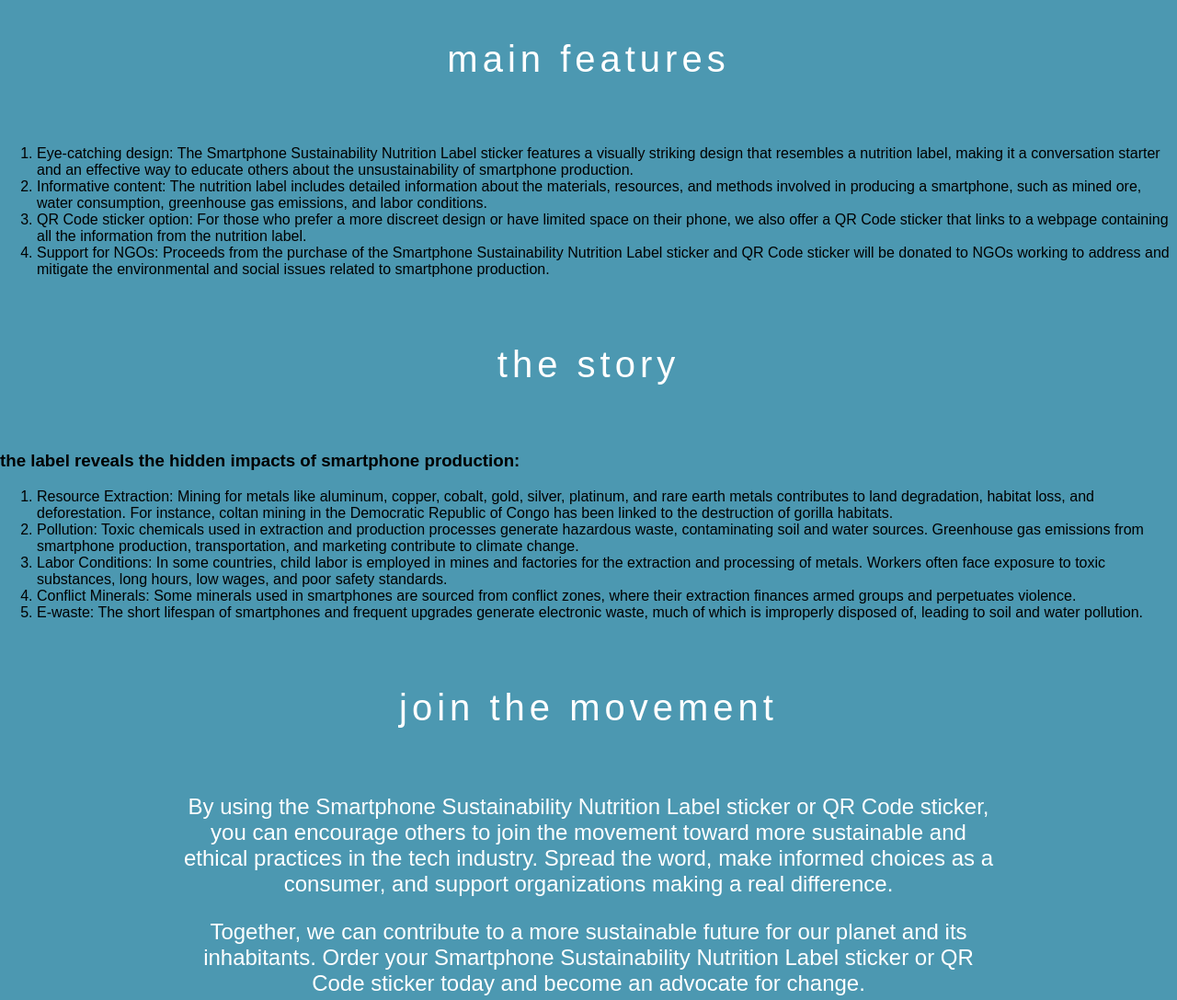
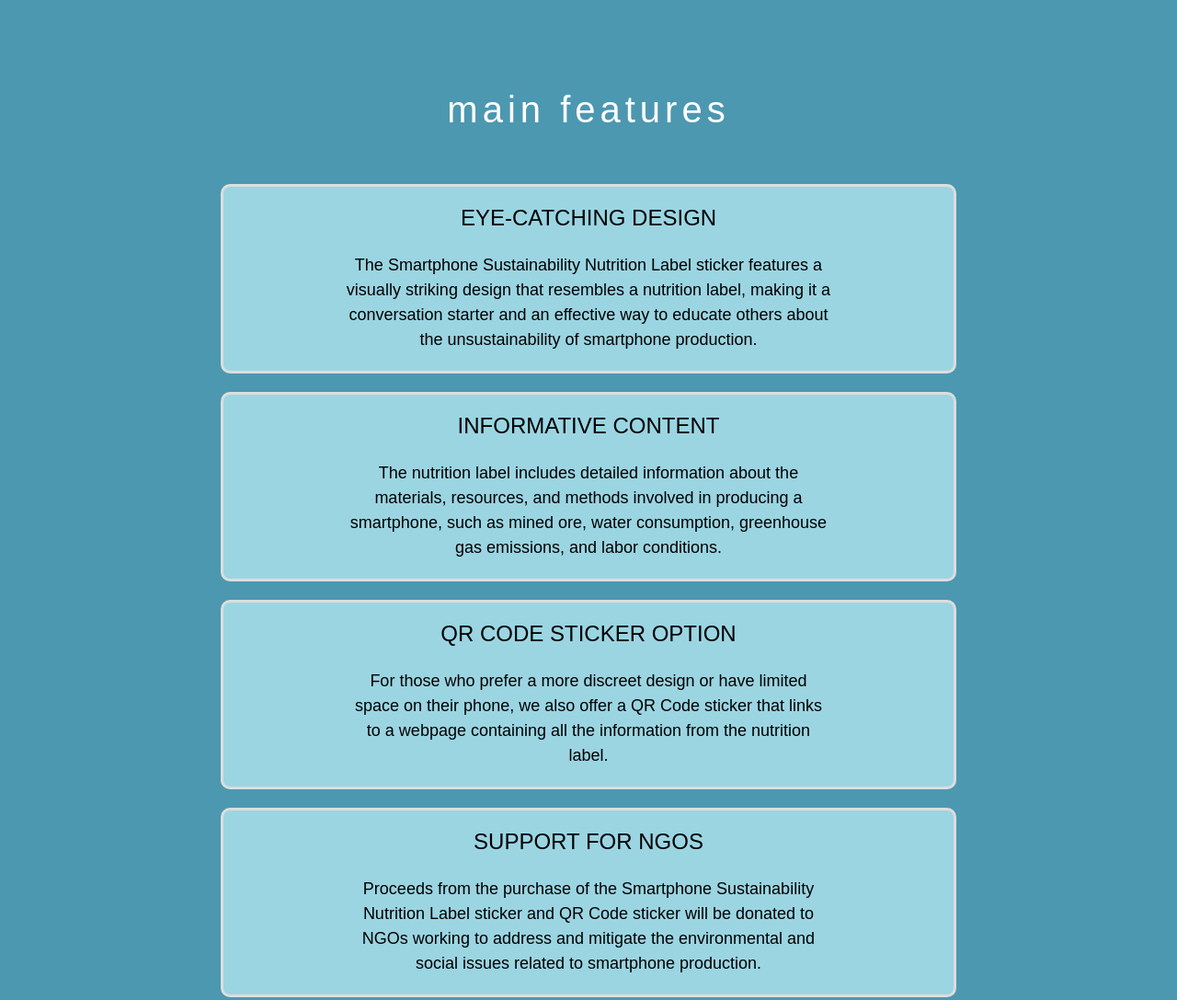
Before and after one commit to rachkorosi/eyeforani, a plain HTML site: page sticker.html in a window 1280 px wide. Shown: the part 1435-2522 px from the top of the page at 92% size. Drawn offline with Linux system fonts and the light colour scheme.

Commit message:
added to sticker page

```diff
--- a/site.css
+++ b/site.css
@@ -134,7 +134,8 @@ footer {
     height: 50%;
 }
 
-p {
+p,
+ol li {
     text-align: center;
     color: white;
     font-size: 150%;
@@ -206,3 +207,38 @@ p {
     justify-content: space-evenly;
     align-items: center;
 }
+
+.features {
+    max-width: 800px;
+    margin: 0 auto;
+    padding: 50px 20px;
+}
+
+.feature-box {
+    background-color: rgba(200, 249, 255, 0.635);
+    border: 3px solid #ddd;
+    border-radius: 10px;
+    margin-bottom: 20px;
+    padding: 20px;
+    transition: transform 0.3s ease-in-out;
+}
+
+.feature-box:hover {
+    transform: translateY(-10px);
+}
+
+.feature-box h3 {
+    margin-top: 0;
+    font-size: 24px;
+    color: black;
+    font-weight: lighter;
+    text-transform: uppercase;
+    text-align: center;
+}
+
+.feature-box p {
+    margin-bottom: 0;
+    font-size: 18px;
+    line-height: 1.5;
+    color: black;
+}
--- a/sticker.html
+++ b/sticker.html
@@ -41,42 +41,44 @@
         </div>
     </section>
 
-    <section>
-        <h2> main features </h2>
-        <ol>
-            <li>
-                Eye-catching design: The Smartphone Sustainability Nutrition Label sticker features a visually
-                striking design that resembles a nutrition label, making it a conversation starter and an effective way
-                to educate others about the unsustainability of smartphone production.
-            </li>
-            <li>
-                Informative content: The nutrition label includes detailed information about the materials,
-                resources, and methods involved in producing a smartphone, such as mined ore, water consumption,
-                greenhouse gas emissions, and labor conditions.
-            </li>
-            <li>
-                QR Code sticker option: For those who prefer a more discreet design or have limited space on their
-                phone,
-                we also offer a QR Code sticker that links to a webpage containing all the information from the
-                nutrition
-                label.
-            </li>
-            <li>
-                Support for NGOs: Proceeds from the purchase of the Smartphone Sustainability Nutrition Label sticker
-                and QR Code sticker will be donated to NGOs working to address and mitigate the environmental and social
-                issues related to smartphone production.
-            </li>
-        </ol>
+
+    <section class="features">
+        <h2>main features</h2>
+        <div class="feature-box">
+            <h3>Eye-catching design</h3>
+            <p>The Smartphone Sustainability Nutrition Label sticker features a visually striking design that resembles
+                a nutrition label, making it a conversation starter and an effective way to educate others about the
+                unsustainability of smartphone production.</p>
+        </div>
+        <div class="feature-box">
+            <h3>Informative content</h3>
+            <p>The nutrition label includes detailed information about the materials, resources, and methods involved in
+                producing a smartphone, such as mined ore, water consumption, greenhouse gas emissions, and labor
+                conditions.</p>
+        </div>
+        <div class="feature-box">
+            <h3>QR Code sticker option</h3>
+            <p>For those who prefer a more discreet design or have limited space on their phone, we also offer a QR Code
+                sticker that links to a webpage containing all the information from the nutrition label.</p>
+        </div>
+        <div class="feature-box">
+            <h3>Support for NGOs</h3>
+            <p>Proceeds from the purchase of the Smartphone Sustainability Nutrition Label sticker and QR Code sticker
+                will be donated to NGOs working to address and mitigate the environmental and social issues related to
+                smartphone production.</p>
+        </div>
     </section>
 
-    <section>
+    <!-- <section>
             <h2> the story </h2>
             <h3> the label reveals the hidden impacts of smartphone production:</h3>
             <ol>
                 <li>
                     Resource Extraction: Mining for metals like aluminum, copper, cobalt, gold, silver, platinum, and
-                rare earth metals contributes to land degradation, habitat loss, and deforestation. For instance, coltan
-                mining in the Democratic Republic of Congo has been linked to the destruction of gorilla habitats. </li>
+                    rare earth metals contributes to land degradation, habitat loss, and deforestation. For instance,
+                    coltan
+                    mining in the Democratic Republic of Congo has been linked to the destruction of gorilla habitats.
+                </li>
 
                 <li> Pollution: Toxic chemicals used in extraction and production processes generate hazardous waste,
                     contaminating soil and water sources. Greenhouse gas emissions from smartphone production,
@@ -84,7 +86,8 @@
 
                 <li> Labor Conditions: In some countries,
                     child labor is employed in mines and factories for the
-                extraction and processing of metals. Workers often face exposure to toxic substances, long hours, low
+                    extraction and processing of metals. Workers often face exposure to toxic substances, long hours,
+                    low
                     wages, and poor safety standards.</li>
 
                 <li> Conflict Minerals: Some minerals used in smartphones are sourced from conflict zones, where their
@@ -98,16 +101,18 @@
 
         <section>
             <h2> join the movement </h2>
-        <p> By using the Smartphone Sustainability Nutrition Label sticker or QR Code sticker, you can encourage others
+            <p> By using the Smartphone Sustainability Nutrition Label sticker or QR Code sticker, you can encourage
+                others
                 to
-            join the movement toward more sustainable and ethical practices in the tech industry. Spread the word, make
+                join the movement toward more sustainable and ethical practices in the tech industry. Spread the word,
+                make
                 informed choices as a consumer, and support organizations making a real difference. </p>
 
             <p> Together, we can contribute to a more sustainable future for our planet and its inhabitants. Order your
                 Smartphone Sustainability Nutrition Label sticker or QR Code sticker today and become an advocate for
                 change.
             </p>
-    </section>
+        </section> -->
 
 
     <footer>
```
Also changed, not shown: about.html (+4 -5 lines). Lines whose indentation alone changed are shown as unchanged.
